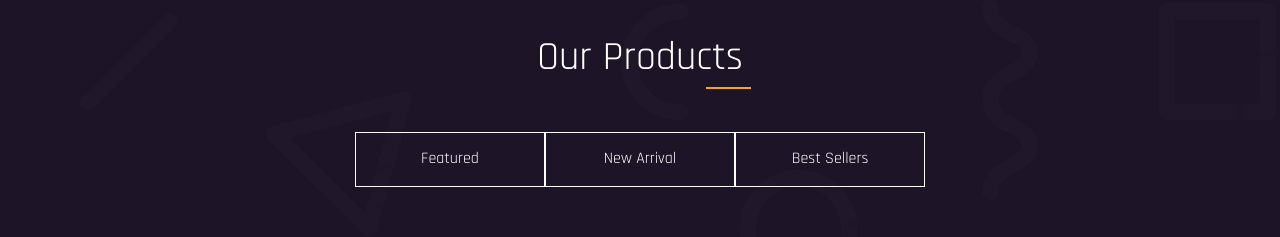
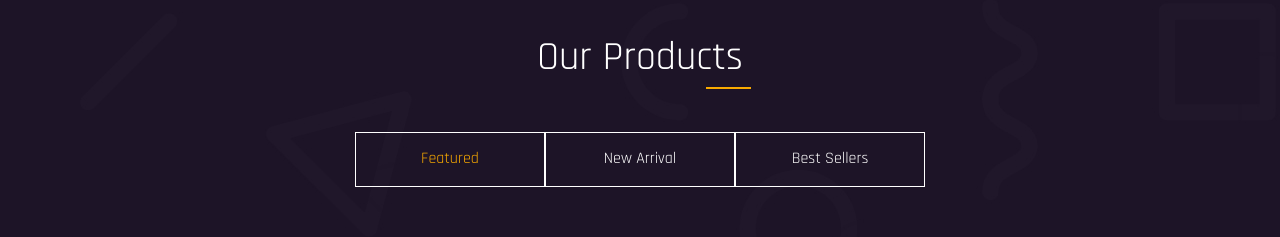
Before and after one commit to DavideFarci/proj-html-vuejs, a Vue app: page / in a window 1280 px wide. Shown: the part 1820-2057 px from the top of the page. Built offline with nearby package versions, Linux system fonts and the light colour scheme.

Commit message:
add cursor in card of our porduct

```diff
--- a/src/components/AppMain.vue
+++ b/src/components/AppMain.vue
@@ -283,7 +283,9 @@ export default {
       <section class="carousel">
         <h2 class="fs-1">Our Products</h2>
         <div class="row">
-          <div class="col-2"><div class="content">Featured</div></div>
+          <div class="col-2">
+            <div style="color: #f9aa01" class="content">Featured</div>
+          </div>
           <div class="col-2"><div class="content">New Arrival</div></div>
           <div class="col-2"><div class="content">Best Sellers</div></div>
         </div>
@@ -337,20 +339,6 @@ export default {
     <section class="full_background">
       <div class="col-7">
         <div class="content">
-          <!-- <div class="quote"><i class="fa-solid fa-quote-left"></i></div>
-          <img :src="`src/assets/img/${this.partners[0].image}`" alt="" />
-          <div>Luies Charls<span>(Web Designer)</span></div>
-          <div>
-            Lorem ipsum dolor sit amet consectetur, adipisicing elit. Optio
-            exercitationem quam sunt suscipit voluptates quaerat aliquam
-            officiis, porro voluptatibus ut sit quia quisquam sint, hic aperiam.
-            Saepe, laboriosam! Provident, repellendus!
-          </div>
-          <div>
-            <i class="fa-solid fa-circle"></i>
-            <i class="fa-solid fa-circle"></i>
-            <i class="fa-solid fa-circle"></i>
-          </div> -->
           <div
             id="carouselExampleAutoplaying"
             class="carousel slide"
--- a/src/components/AppSlider.vue
+++ b/src/components/AppSlider.vue
@@ -127,6 +127,7 @@ export default {
   padding: 1rem;
   .content {
     background-color: brown;
+    cursor: pointer;
     img {
       width: 100%;
     }
```
